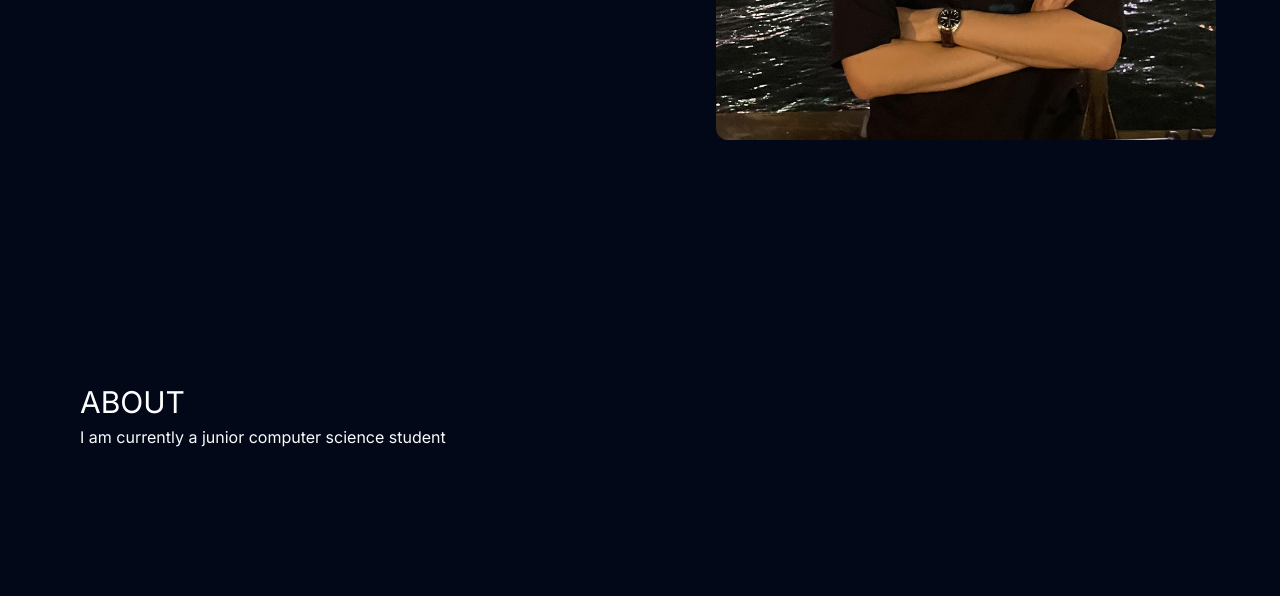
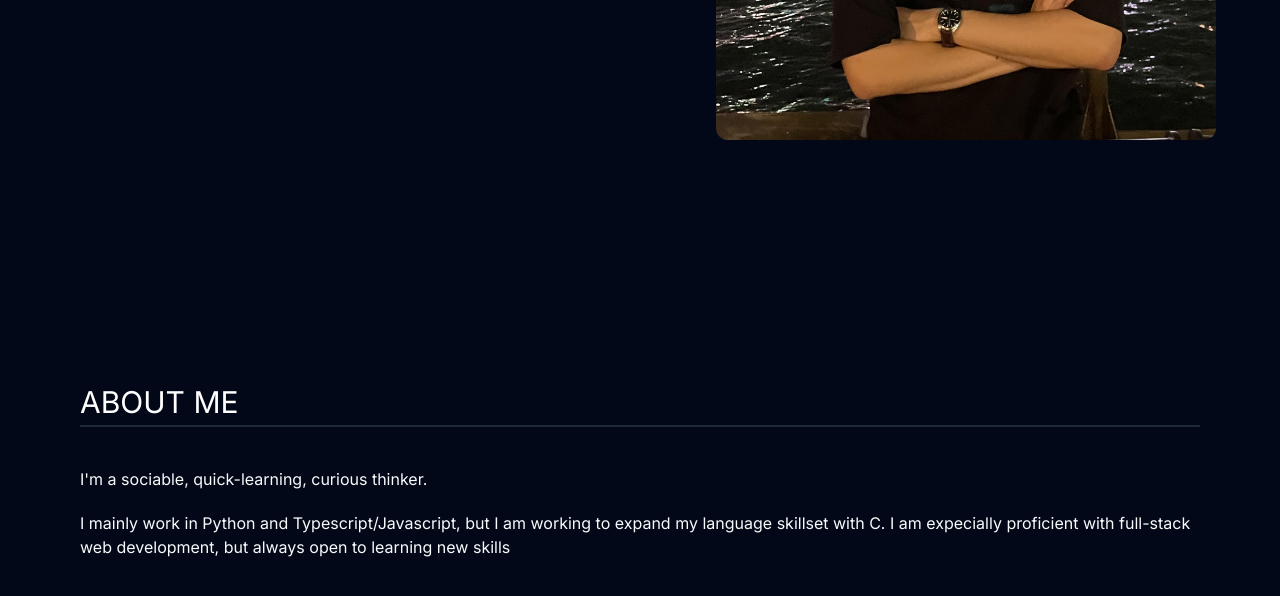
Before and after one commit to BCCheungGit/bencheung, a Next.js app: page / in a window 1280 px wide. Shown: the part 540-1136 px from the top of the page. Built offline with nearby package versions, Linux system fonts and the light colour scheme.

Commit message:
implemented smooth scrolling

```diff
--- a/src/app/components/About.tsx
+++ b/src/app/components/About.tsx
@@ -5,8 +5,9 @@ const About = () => {
         <>
         <section id="about" ></section>
         <section className="w-full min-h-screen items-start mt-10 sm:p-20 p-10 flex flex-col">
-            <h1 className="sm:text-[30px] text-[20px] text-white uppercase">About</h1>
-            <p>I am currently a junior computer science student</p>
+            <h1 className="sm:text-[30px] text-[20px] text-white uppercase border-b-2 w-full">About Me</h1>
+            <p className="mt-10">I'm a sociable, quick-learning, curious thinker.</p>
+            <p className="mt-5">I mainly work in Python and Typescript/Javascript, but I am working to expand my language skillset with C. I am expecially proficient with full-stack web development, but always open to learning new skills</p>
         </section>
         </>
     )
--- a/src/app/components/NavBar.tsx
+++ b/src/app/components/NavBar.tsx
@@ -17,17 +17,17 @@ const Navbar = () => {
     return (
         <nav className="sm:px-16 bg-background px-6 w-full flex items-center py-3 fixed top-0 z-20 border-b-2">
             <div className="w-full flex justify-between items-center max-w-7xl mx-auto">
-                <Link
-                    href="/"
+                <a
+                    href="/#"
                     className="flex items-center gap-2"
                     onClick={() => {
                         setActive("");
-                        window.scrollTo(0,0);
+                        window.scrollTo({top: 0, behavior: 'smooth'});
                     }}
                 >
                     <img src="/logo.svg" alt="logo" className="w-9 h-9 object-contain" />
                     <p className="text-white text-[18px] font-bold cursor-pointer flex">Ben Cheung &nbsp;<span className='md:block hidden'>|&nbsp;张弘弦</span></p>
-                </Link>
+                </a>
                 <ul className="list-none hidden sm:flex flex-row gap-10">
                 {navLinks.map((link) => (
             <li
--- a/src/app/layout.tsx
+++ b/src/app/layout.tsx
@@ -15,7 +15,7 @@ export default function RootLayout({
   children: React.ReactNode;
 }>) {
   return (
-    <html lang="en" className="dark">
+    <html lang="en" className="dark" style={{scrollBehavior: 'smooth'}}>
       <body className={inter.className}>{children}</body>
     </html>
   );
--- a/src/app/page.tsx
+++ b/src/app/page.tsx
@@ -1,6 +1,7 @@
 import About from "./components/About";
 import Hero from "./components/Hero";
 import Navbar from "./components/NavBar";
+
 
 
 export default function Home() {
@@ -11,7 +12,6 @@ export default function Home() {
         <Hero />
       </div>
       <About />
-
     </div>
 
   );
```
